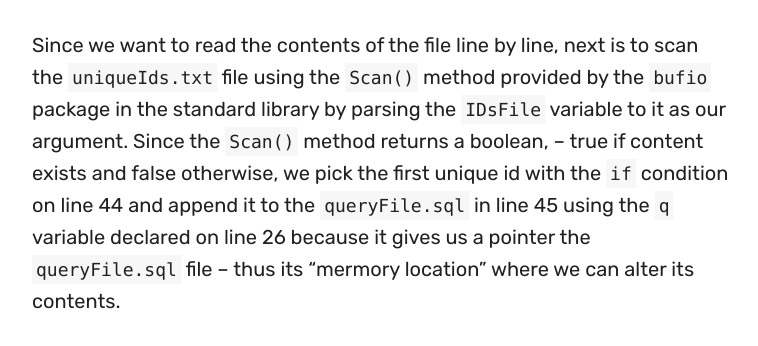
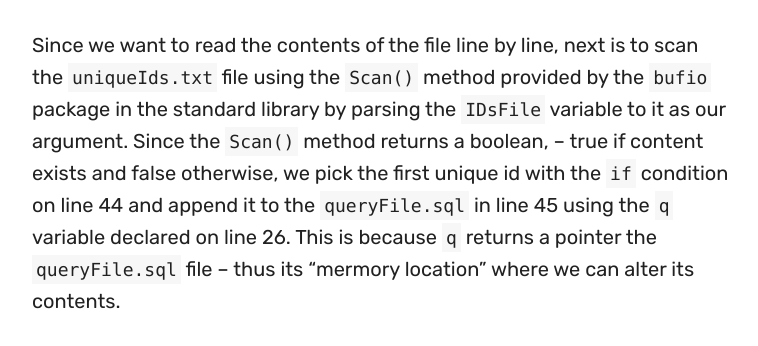
Before and after one commit to Mawulijo/mawulijo.github.io, a plain HTML site: page blog/simplifying-laborous-task-with-golang/index.html in a window 1280 px wide. Shown: the part 2598-2944 px from the top of the page, without its empty margins (258-1016 px from the left). Drawn offline with nearby package versions, Linux system fonts and the light colour scheme; a script that the page names is missing; files whose address does not match are found by name.

Commit message:
Corrected a mistake in the QueryWriter Post

```diff
--- a/blog/simplifying-laborous-task-with-golang/index.html
+++ b/blog/simplifying-laborous-task-with-golang/index.html
@@ -192,7 +192,7 @@ OR unique_id='3640'
 
 <p>On line 34, we open the file <code>uniqueIds.txt</code> in read write mode but defer its closure since we will be reading from it and we don&rsquo;t want any premature closure till we are done reading its contents. This file contains all the unique IDs pulled from the excel file. We store it in the <code>IDsFile</code> variable and read its contents starting from line 42.</p>
 
-<p>Since we want to read the contents of the file line by line, next is to scan the <code>uniqueIds.txt</code> file using the <code>Scan()</code> method provided by the <code>bufio</code> package in the standard library by parsing the <code>IDsFile</code> variable to it as our argument.  Since the <code>Scan()</code> method returns a boolean, &ndash; true if content exists and false otherwise, we pick the first unique id with the <code>if</code> condition on line 44 and append it to the <code>queryFile.sql</code> in line 45 using the <code>q</code> variable declared on line 26 because it gives us a pointer the <code>queryFile.sql</code> file &ndash; thus its &ldquo;mermory location&rdquo; where we can alter its contents.</p>
+<p>Since we want to read the contents of the file line by line, next is to scan the <code>uniqueIds.txt</code> file using the <code>Scan()</code> method provided by the <code>bufio</code> package in the standard library by parsing the <code>IDsFile</code> variable to it as our argument.  Since the <code>Scan()</code> method returns a boolean, &ndash; true if content exists and false otherwise, we pick the first unique id with the <code>if</code> condition on line 44 and append it to the <code>queryFile.sql</code> in line 45 using the <code>q</code> variable declared on line 26. This is because <code>q</code> returns a pointer the <code>queryFile.sql</code> file &ndash; thus its &ldquo;mermory location&rdquo; where we can alter its contents.</p>
 
 <p>We move on at line 48 with an infinite loop to append the remaining IDs in a formated way with the help of of <code>Fprintln</code> from the <code>fmt</code> package. Remember <code>Scan()</code> returns a bool. So the loop breaks when it reaches the end of the file.</p>
 
```
